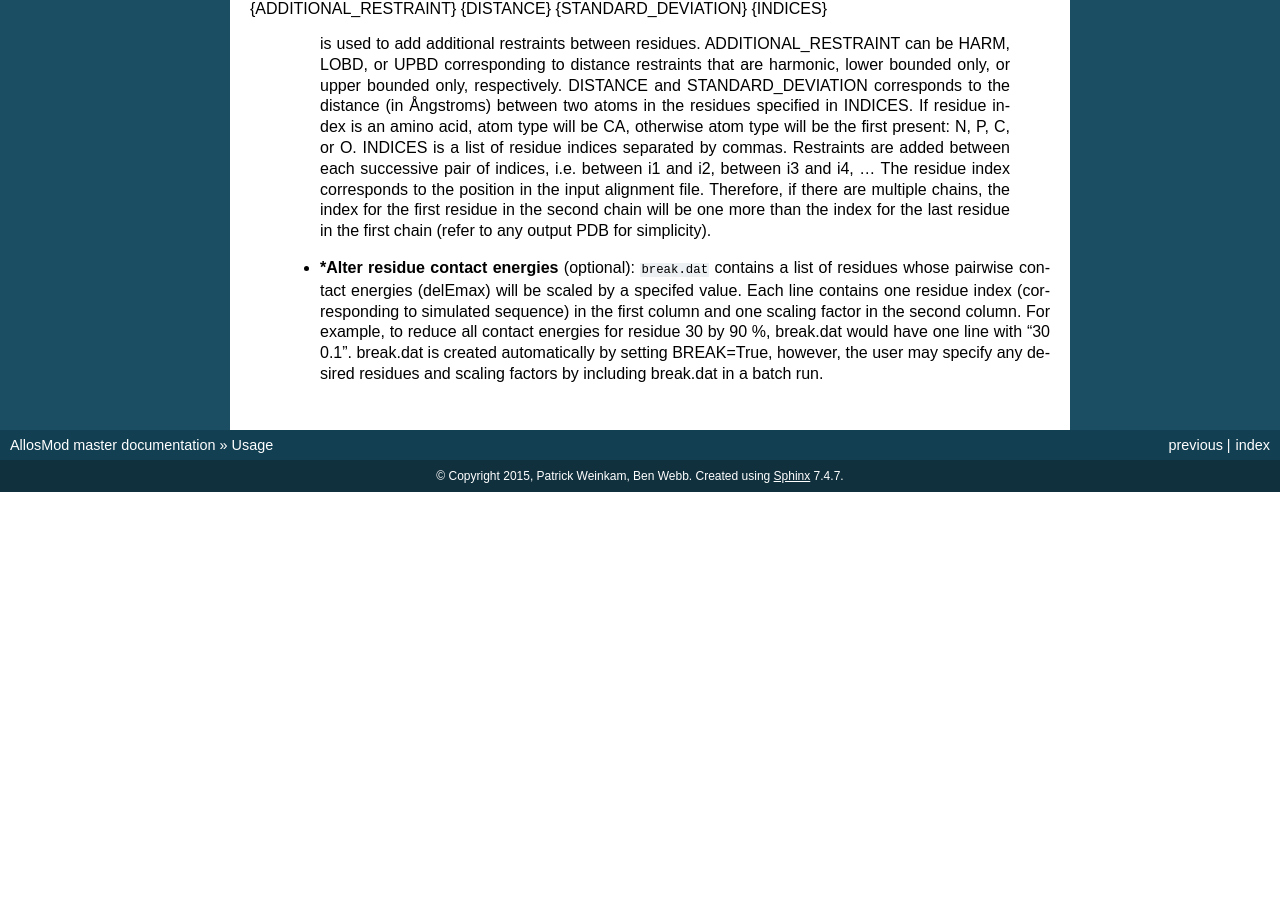
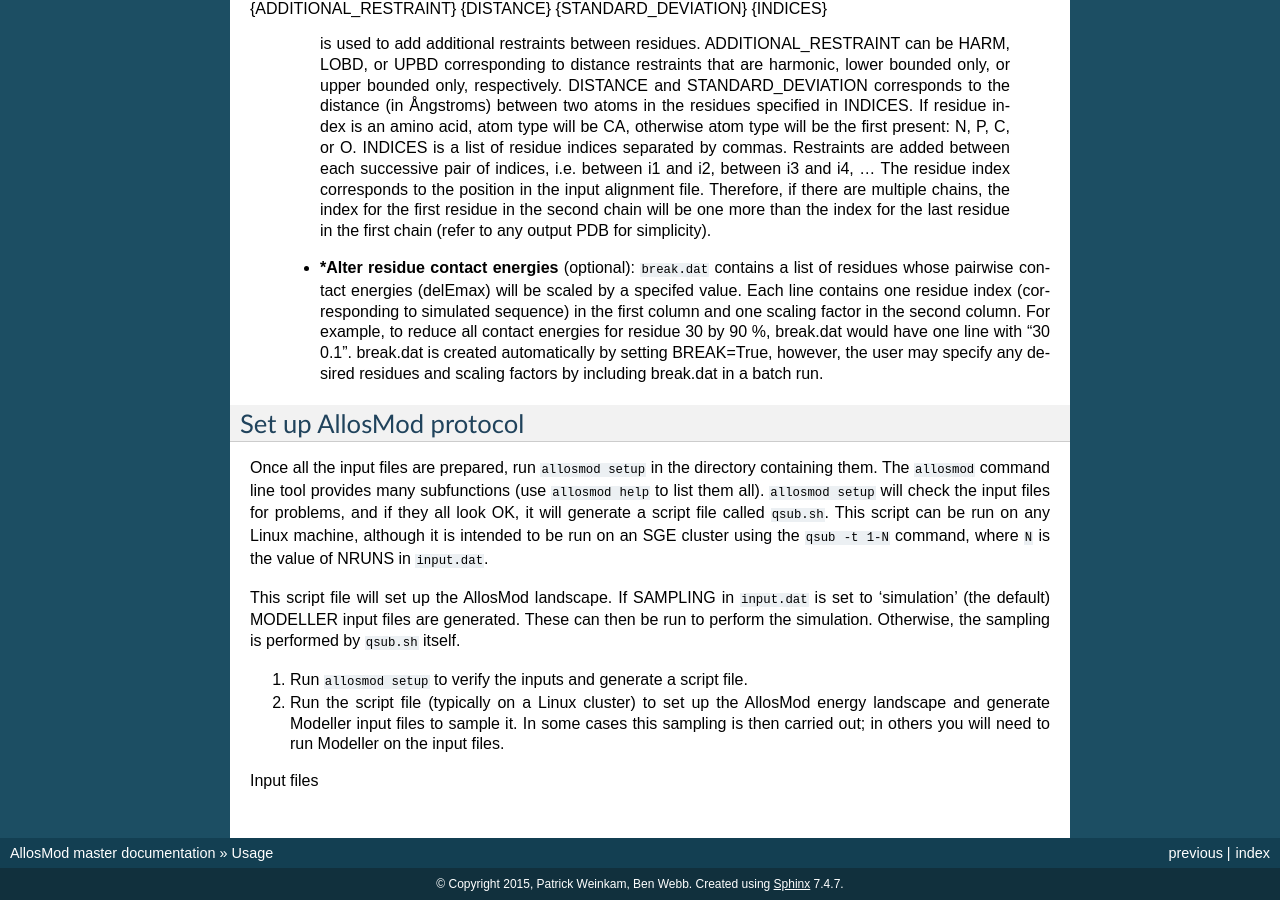
Before and after one commit to salilab/allosmod-lib, a Sphinx documentation site: the page built from doc/usage.rst, in a window 1280 px wide and 900 px high, scrolled down 2543 px. Built offline with Sphinx 7.4.7, drawn with Linux system fonts in a browser that asks for light colours; before the commit the page ends 3035 px from its top, so only the background shows below that; some of the changed text lies outside the part shown.

Commit message:
Document run of 'allosmod setup'.

```diff
--- a/doc/usage.rst
+++ b/doc/usage.rst
@@ -184,3 +184,28 @@ COARSE = True/False
    line with "30 0.1". break.dat is created automatically by setting
    BREAK=True, however, the user may specify any desired residues and
    scaling factors by including break.dat in a batch run.
+
+Set up AllosMod protocol
+========================
+
+Once all the input files are prepared, run ``allosmod setup`` in the directory
+containing them. The ``allosmod`` command line tool provides many subfunctions
+(use ``allosmod help`` to list them all). ``allosmod setup`` will check the
+input files for problems, and if they all look OK, it will generate a
+script file called ``qsub.sh``. This script can be run on any Linux machine,
+although it is intended to be run on an SGE cluster using the ``qsub -t 1-N``
+command, where ``N`` is the value of NRUNS in ``input.dat``.
+
+This script file will set up the AllosMod landscape. If SAMPLING in
+``input.dat`` is set to 'simulation' (the default) MODELLER input files are
+generated. These can then be run to perform the simulation. Otherwise, the
+sampling is performed by ``qsub.sh`` itself.
+
+#. Run ``allosmod setup`` to verify the inputs and generate a script file.
+
+#. Run the script file (typically on a Linux cluster) to set up the AllosMod
+   energy landscape and generate Modeller input files to sample it. In some
+   cases this sampling is then carried out; in others you will need to run
+   Modeller on the input files.
+
+Input files
```
